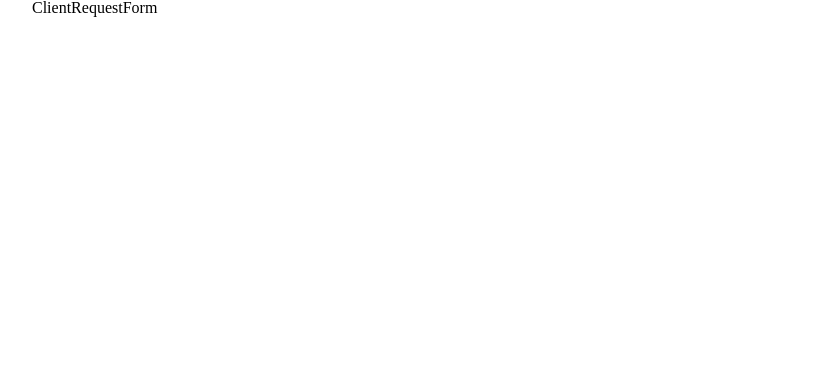
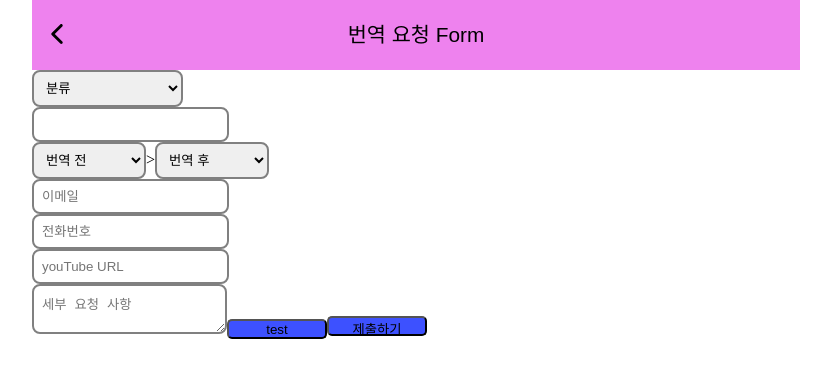
Before and after one commit to TranslationTalk/Front-End, a React (Create React App) app: page /client/request/youtube in a window 1280 px wide. Shown: the top 378 px of the page, without its empty margins (224-1055 px from the left). Built offline with nearby package versions, Linux system fonts and the light colour scheme.

Commit message:
:sparkles: Feat: ClientRequestForm 페이지 추가
input 예외처리 미해결

```diff
--- a/src/pages/client/ClientRequestForm.jsx
+++ b/src/pages/client/ClientRequestForm.jsx
@@ -1,7 +1,156 @@
-import React from 'react'
+/*
+  견적요청 페이지
+*/
 
-const ClientRequestForm = () => {
-  return <div>ClientRequestForm</div>
+import React, { useState } from 'react'
+import {
+  Button,
+  FileInput,
+  SubPageHeader,
+  TextAreaInput,
+  TextInput,
+} from '../../components'
+import SelectInput from '../../components/input/SelectInput'
+import propTypes from 'prop-types'
+import { fields, language } from '../../constant/selectOptions'
+import { requestAPIs } from '../../utils/axios'
+import { useNavigate } from 'react-router-dom'
+
+const ClientRequestForm = props => {
+  const navigate = useNavigate()
+  const [requestForm, setRequestForm] = useState({
+    field: '',
+    deadline: '',
+    beforeLanguage: '',
+    afterLanguage: '',
+    email: '',
+    phoneNumber: '',
+    youtubeUrl: '',
+    requestFile: '',
+    isText: props.isText,
+    needs: '',
+  })
+
+  const onChange = e => {
+    const { value, name } = e.target
+    setRequestForm({ ...requestForm, [name]: value })
+  }
+
+  const test = () => {
+    console.log(requestForm)
+  }
+  const submit = () => {
+    // 제출 후 RequestList페이지로 이동
+    const {
+      field,
+      deadline,
+      beforeLanguage,
+      afterLanguage,
+      email,
+      phoneNumber,
+      youtubeUrl,
+      requestFile,
+      isText,
+      needs,
+    } = requestForm
+    requestAPIs
+      .estimateRequest(
+        field,
+        deadline,
+        beforeLanguage,
+        afterLanguage,
+        email,
+        phoneNumber,
+        youtubeUrl,
+        requestFile,
+        isText,
+        needs,
+      )
+      .then(() => alert(`요청 완료`))
+      .catch(e => alert(`${e} already exist id '${requestForm}`))
+    navigate('/client/request/list')
+  }
+
+  return (
+    <div>
+      <SubPageHeader title="번역 요청 Form" />
+      <form>
+        <SelectInput
+          name="field"
+          value={requestForm.field}
+          defaultOption="분류"
+          options={fields}
+          onChange={onChange}
+        />
+        <br />
+        <TextInput
+          name="deadline"
+          value={requestForm.deadline}
+          type="date"
+          onChange={onChange}
+        />
+        <br />
+        <SelectInput
+          name="beforeLanguage"
+          value={requestForm.beforeLanguage}
+          defaultOption="번역 전"
+          options={language}
+          onChange={onChange}
+        />
+        &gt;
+        <SelectInput
+          defaultOption="번역 후"
+          options={language}
+          name="afterLanguage"
+          value={requestForm.afterLanguage}
+          onChange={onChange}
+        />
+        <br />
+        <TextInput
+          name="email"
+          placeholder="이메일"
+          type="email"
+          value={requestForm.email}
+          onChange={onChange}
+        />
+        <br />
+        <TextInput
+          name="phoneNumber"
+          placeholder="전화번호"
+          type="tel"
+          value={requestForm.phoneNumber}
+          onChange={onChange}
+        />
+        <br />
+        {props.isText ? (
+          <FileInput
+            name="requestFile"
+            value={requestForm.requestFile}
+            onChange={onChange}
+          />
+        ) : (
+          <TextInput
+            name="youtubeUrl"
+            value={requestForm.youtubeUrl}
+            placeholder="youTube URL"
+            onChange={onChange}
+          />
+        )}
+        <br />
+        <TextAreaInput
+          name="needs"
+          value={requestForm.needs}
+          placeholder="세부 요청 사항"
+          onChange={onChange}
+        />
+        <Button content="test" _onClick={test} />
+        <Button content="제출하기" _onClick={submit} />
+      </form>
+    </div>
+  )
 }
 
+ClientRequestForm.propTypes = {
+  isText: propTypes.bool,
+}
 export default ClientRequestForm
--- a/src/utils/axios.js
+++ b/src/utils/axios.js
@@ -29,3 +29,31 @@ export const apis = {
   // 번역 요청
   requestList: () => instance.get(`api/request/list`),
 }
+
+export const requestAPIs = {
+  // 견적 요청
+  estimateRequest: (
+    field,
+    deadline,
+    beforeLanguage,
+    afterLanguage,
+    email,
+    phoneNumber,
+    youtubeUrl,
+    requestFile,
+    isText,
+    needs,
+  ) =>
+    instance.post(`api/request`, {
+      field,
+      deadline,
+      beforeLanguage,
+      afterLanguage,
+      email,
+      phoneNumber,
+      youtubeUrl,
+      requestFile,
+      isText,
+      needs,
+    }),
+}
```
